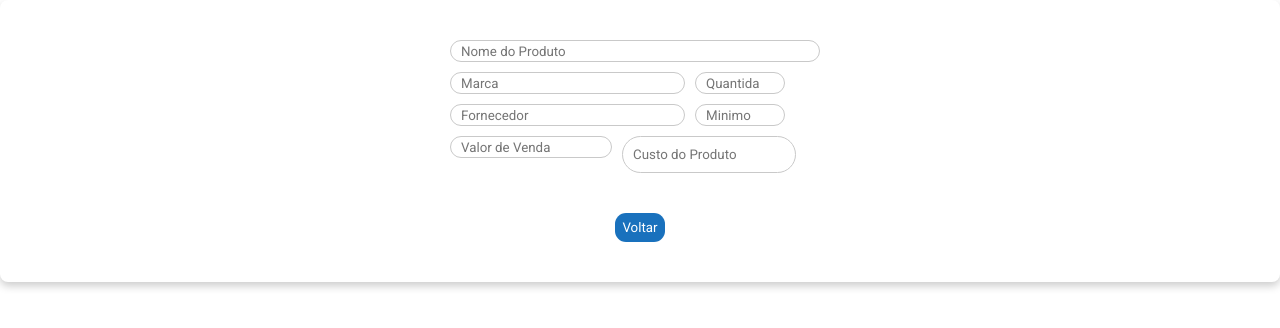
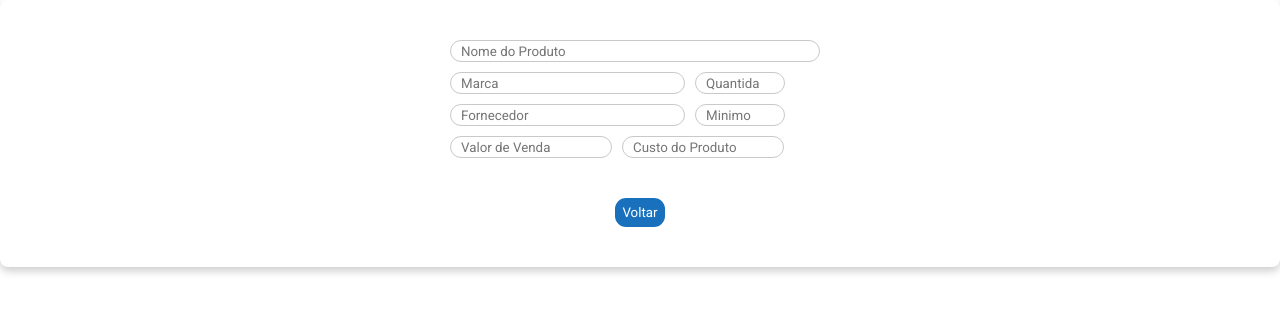
Before and after one commit to AndreVsc/CheckList, a React (Vite) app in the folder Sunf/: page /FormBlock in a window 1280 px wide. Shown: the top 328 px of the page. Built offline with nearby package versions, Linux system fonts and the light colour scheme.

Commit message:
0.0.1.1v

```diff
--- a/Sunf/src/components/forms/FormBlock.css
+++ b/Sunf/src/components/forms/FormBlock.css
@@ -13,7 +13,7 @@
 }
 
 /* Estilos para o formulário pop-up */
-.overlayForm .containerForm {
+.containerForm {
     display: flex;
     align-items: center;
     flex-direction: column;
@@ -26,8 +26,6 @@
     box-shadow: 0 4px 8px rgba(0, 0, 0, 0.2);
 }
 
-
-
 #inputBnt{
     padding: 10px;
     text-align: center;
@@ -35,7 +33,7 @@
     overflow: hidden;
 }
 
-#formEstoque{
+#formCollection{
     display: flex;
     flex-direction: column;
     align-items: center;
@@ -46,7 +44,7 @@
     max-width: 400px;
 }
 
-#inputsEstoque{
+#inputsCollection{
     display: flex;
     flex-wrap: wrap;
     max-width: 380px;
@@ -91,7 +89,7 @@
     height: 15px;
 }
 
-#inputChild-7{
+.inputChild-7{
     width: 100%;
     max-width:162px;
     height: 15px;
@@ -104,16 +102,3 @@
     border: 1px solid #c9c9c9;
     outline: none;
 }
-
-.inputArea{
-    width: 100%;
-    max-width: 370px;
-    height: 140px;
-    border-radius: 21px;
-    padding: 10px;
-    border: 1px solid #c9c9c9;
-    outline: none;
-    color: #727272;
-    text-align: start;
-    resize:none;
-}
--- a/Sunf/src/components/forms/FormBlock.jsx
+++ b/Sunf/src/components/forms/FormBlock.jsx
@@ -11,8 +11,8 @@ export default function FormBlock({reset}) {
   return (
     <div className="overlayForm" >
       <div className='containerForm'>
-        <form id='formEstoque'>
-          <div id='inputsEstoque'>
+        <form id='formCollection'>
+          <div id='inputsCollection'>
             <input className='inputChild inputText' name='produto' type="text" placeholder='Nome do Produto' />
             <input className='inputChild-2 inputText' name='marca' type="text" placeholder='Marca'/>
             <input className='inputChild-3 inputText' name='quantidade' type="number" placeholder='Quantidade'/>
--- a/Sunf/src/components/menu/MenuCheck.jsx
+++ b/Sunf/src/components/menu/MenuCheck.jsx
@@ -28,14 +28,13 @@ export default function MenuCheck() {
 
     return (
         <>
-            <div className='containerAdicionar'>
+            <div className='containerMenu'>
                 <div id='containerRolagem'>
                     {block==''?(<p className='textp'>Nenhum Produto</p>):(<p>Teste</p>)}
                 </div>
                 <div className='settingsAdicionar'>
                     <Button func={() => showAll()} value={<AiOutlineLeft fontSize={15} />} classN='bnt-b' />
                 </div>
-                {show && <FormBlock reset={setShow}/>}
             </div>
         </>
     );
```
Also changed, not shown: Sunf/src/components/menu/MenuCheck.css (added, +7 -0 lines).
